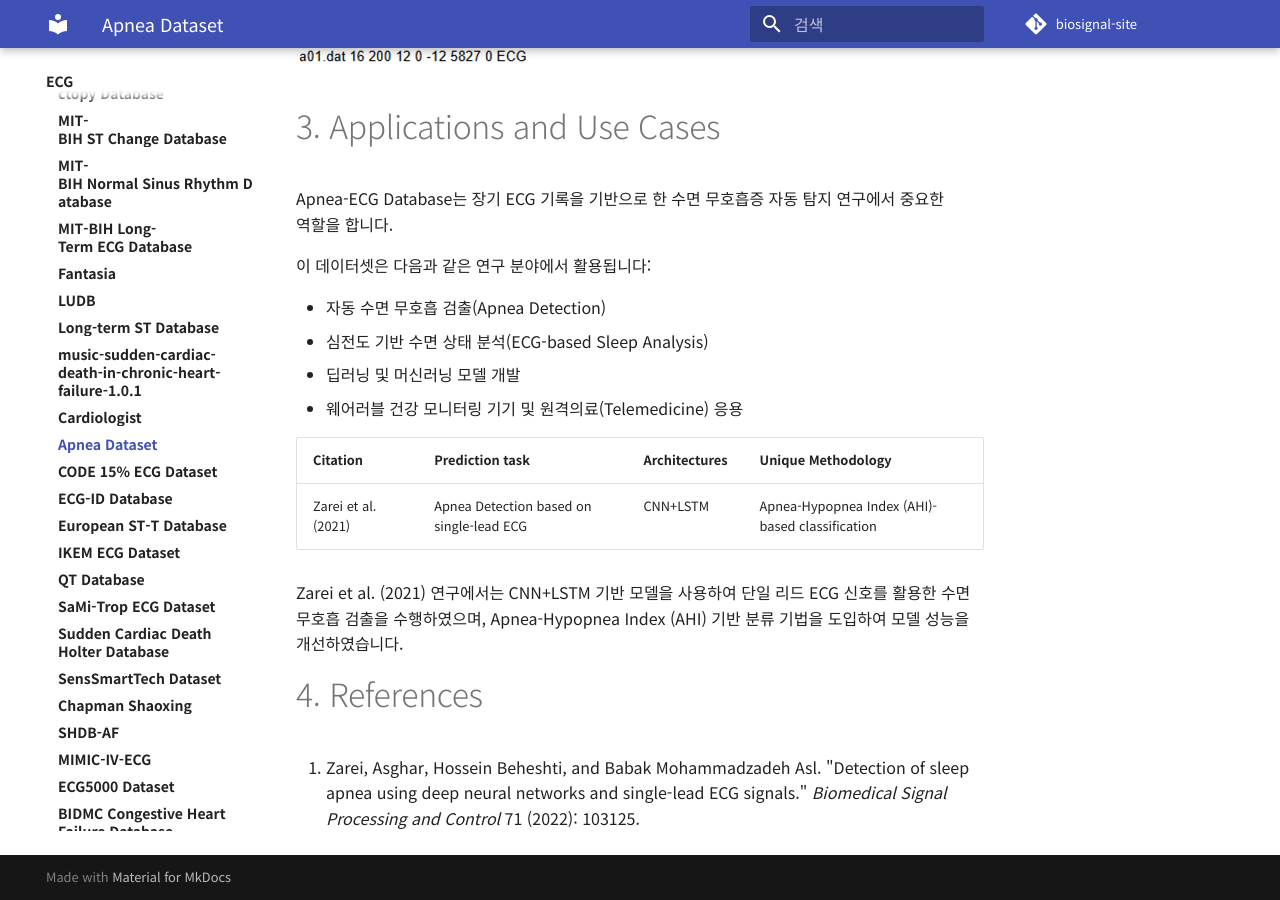
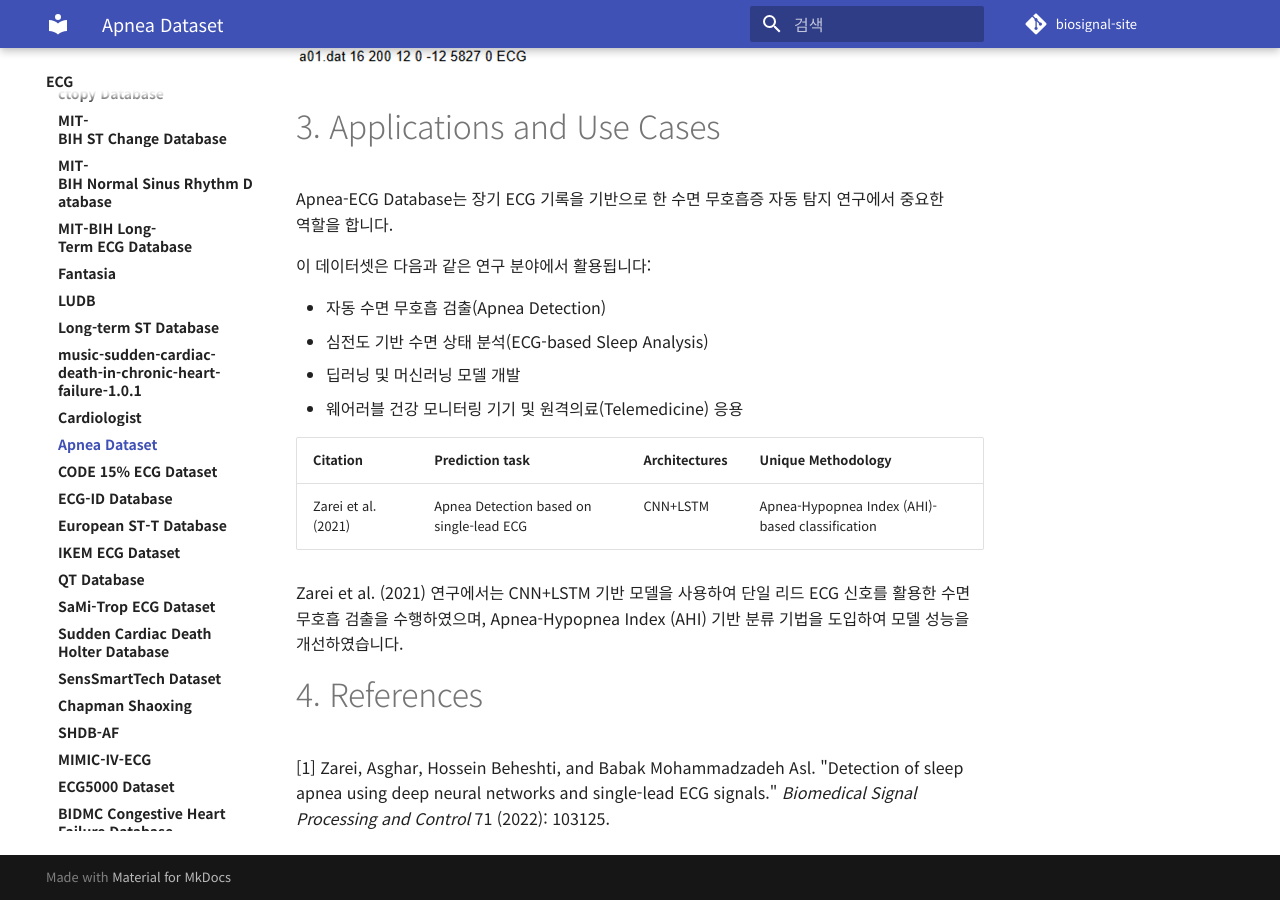
Before and after one commit to iwantjeonyeok/biosignal-site, an MkDocs documentation site: the page built from docs/ecg/apnea-dataset.md, in a window 1280 px wide and 900 px high, scrolled down 2694 px. Built offline with MkDocs 1.6.1 and Material for MkDocs 9.7.7, drawn with Linux system fonts in a browser that asks for light colours; comment, search, counter and statistics services are not loaded.

Commit message:
Update apnea-dataset.md

```diff
--- a/docs/ecg/apnea-dataset.md
+++ b/docs/ecg/apnea-dataset.md
@@ -84,4 +84,4 @@ Zarei et al. (2021) 연구에서는 CNN+LSTM 기반 모델을 사용하여 단
 
 # 4. References
 
-1. Zarei, Asghar, Hossein Beheshti, and Babak Mohammadzadeh Asl. "Detection of sleep apnea using deep neural networks and single-lead ECG signals." *Biomedical Signal Processing and Control* 71 (2022): 103125.
+[1] Zarei, Asghar, Hossein Beheshti, and Babak Mohammadzadeh Asl. "Detection of sleep apnea using deep neural networks and single-lead ECG signals." *Biomedical Signal Processing and Control* 71 (2022): 103125.
```
